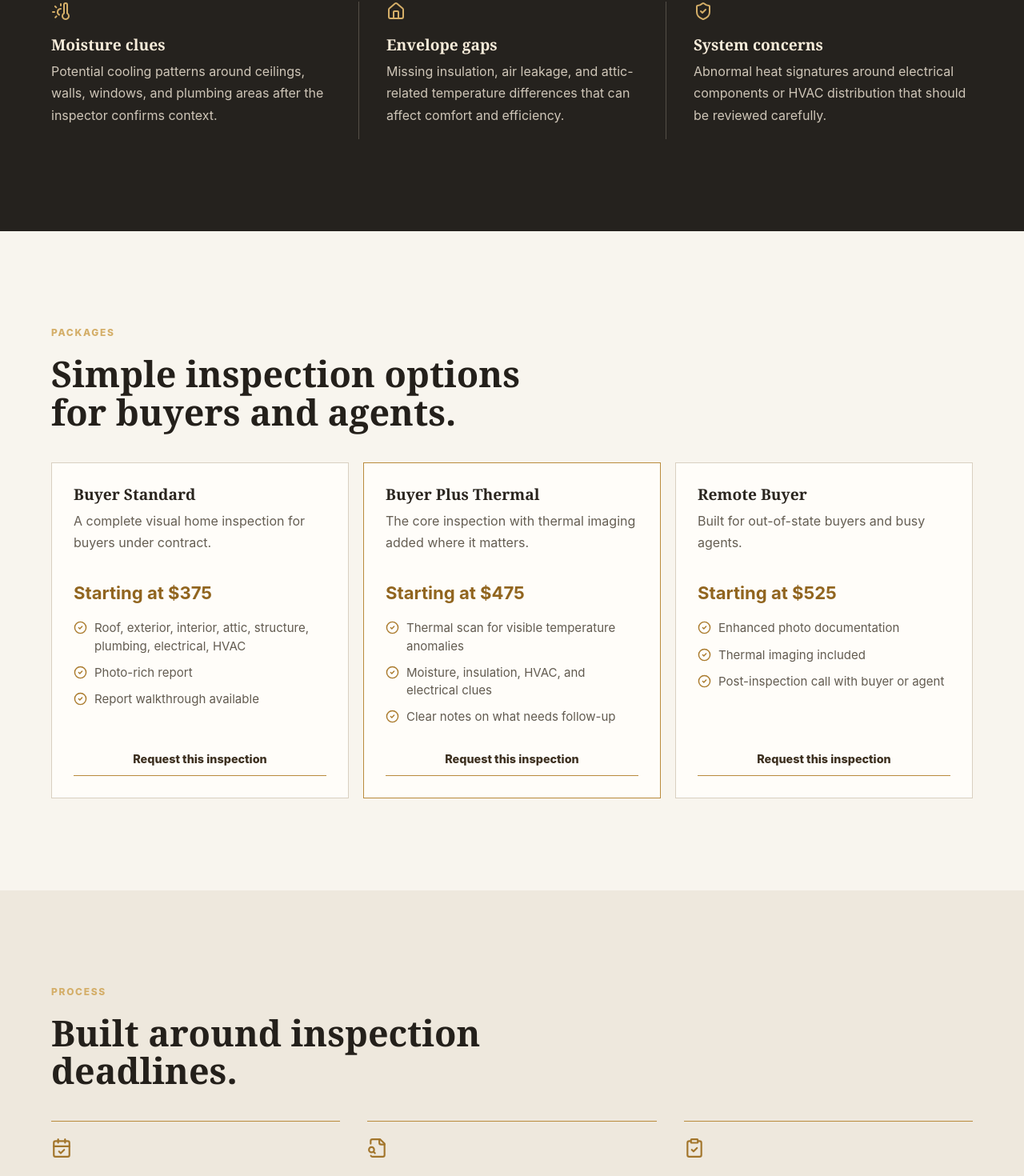
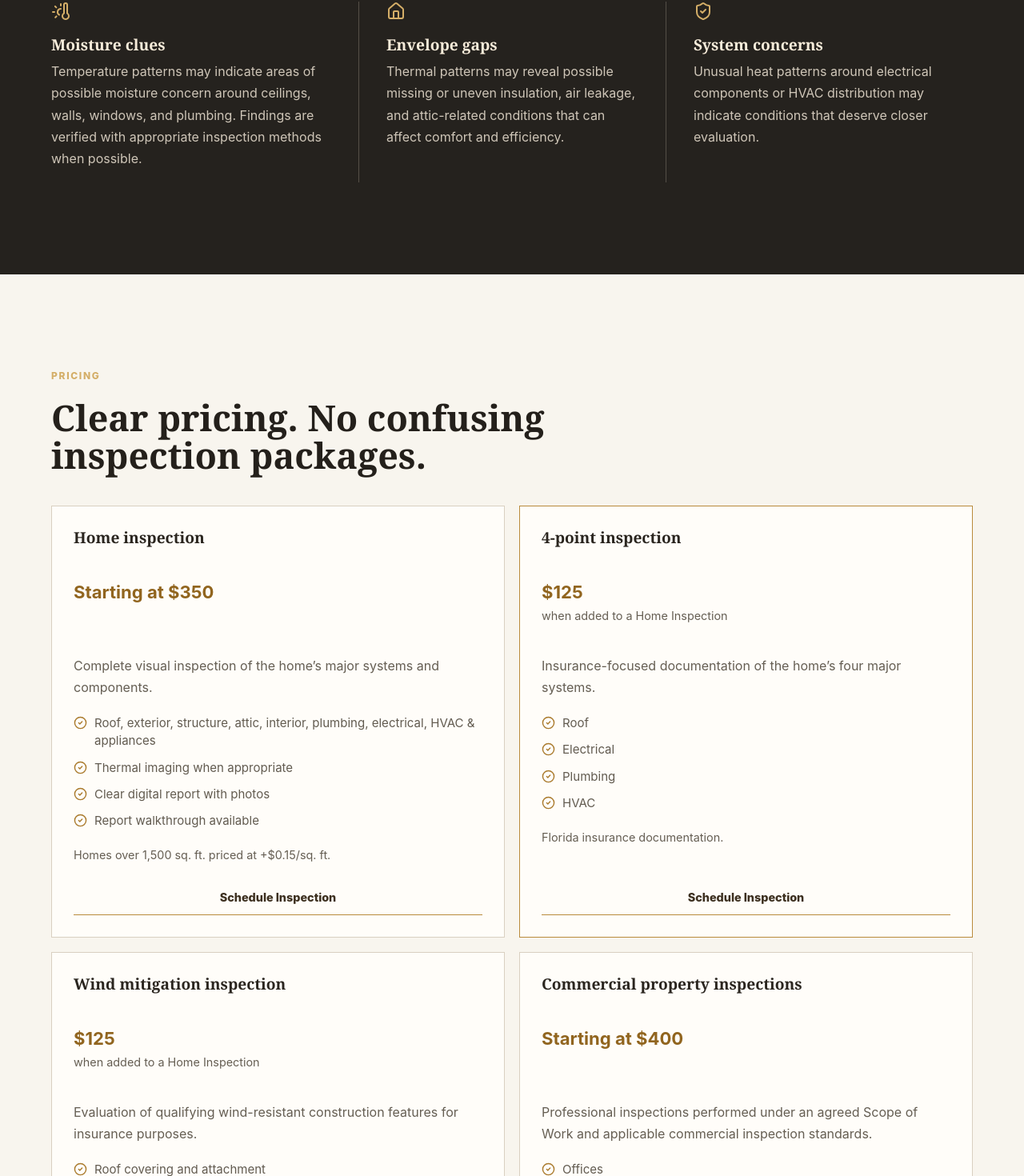
Before and after one commit to solv-ia/sharpsight, a React (Vite) app: page / in a window 1280 px wide. Shown: the part 3008-4478 px from the top of the page at 80% size. Built offline with nearby package versions, Linux system fonts and the light colour scheme.

Commit message:
Update inspection services, pricing, and online scheduling

```diff
--- a/src/App.tsx
+++ b/src/App.tsx
@@ -16,6 +16,8 @@ import {
   ThermometerSun,
   UserRoundCheck,
 } from 'lucide-react';
+
+const schedulingUrl = 'https://app.spectora.com/home-inspectors/my-inspection-company-88f9c0e9f5/schedule';
 
 const badges = [
   { file: 'badge00001.jpeg', name: 'Certified Professional Inspector' },
@@ -112,70 +114,69 @@ function BadgeSlider() {
   );
 }
 
-const serviceAreas = [
-  'Tampa',
-  'St. Petersburg',
-  'Clearwater',
-  'Brandon',
-  'Riverview',
-  'Wesley Chapel',
-  'Lutz',
-  "Land O' Lakes",
-  'Palm Harbor',
-  'Dunedin',
-  'Safety Harbor',
-  'Largo',
-];
+const serviceAreas = ['Pinellas', 'Hillsborough', 'Pasco', 'Manatee', 'Sarasota', 'Surrounding Areas'];
 
-const packages = [
+const inspectionServices = [
   {
-    name: 'Buyer Standard',
-    price: 'Starting at $375',
-    description: 'A complete visual home inspection for buyers under contract.',
-    items: ['Roof, exterior, interior, attic, structure, plumbing, electrical, HVAC', 'Photo-rich report', 'Report walkthrough available'],
+    name: 'Home inspection',
+    price: 'Starting at $350',
+    description: 'Complete visual inspection of the home’s major systems and components.',
+    items: [
+      'Roof, exterior, structure, attic, interior, plumbing, electrical, HVAC & appliances',
+      'Thermal imaging when appropriate',
+      'Clear digital report with photos',
+      'Report walkthrough available',
+    ],
+    note: 'Homes over 1,500 sq. ft. priced at +$0.15/sq. ft.',
   },
   {
-    name: 'Buyer Plus Thermal',
-    price: 'Starting at $475',
-    description: 'The core inspection with thermal imaging added where it matters.',
-    items: ['Thermal scan for visible temperature anomalies', 'Moisture, insulation, HVAC, and electrical clues', 'Clear notes on what needs follow-up'],
+    name: '4-point inspection',
+    price: '$125',
+    priceDetail: 'when added to a Home Inspection',
+    description: 'Insurance-focused documentation of the home’s four major systems.',
+    items: ['Roof', 'Electrical', 'Plumbing', 'HVAC'],
+    note: 'Florida insurance documentation.',
   },
   {
-    name: 'Remote Buyer',
-    price: 'Starting at $525',
-    description: 'Built for out-of-state buyers and busy agents.',
-    items: ['Enhanced photo documentation', 'Thermal imaging included', 'Post-inspection call with buyer or agent'],
+    name: 'Wind mitigation inspection',
+    price: '$125',
+    priceDetail: 'when added to a Home Inspection',
+    description: 'Evaluation of qualifying wind-resistant construction features for insurance purposes.',
+    items: ['Roof covering and attachment', 'Roof-to-wall connections', 'Opening protection', 'Roof geometry and related features'],
+  },
+  {
+    name: 'Commercial property inspections',
+    price: 'Starting at $400',
+    description: 'Professional inspections performed under an agreed Scope of Work and applicable commercial inspection standards.',
+    items: ['Offices', 'Retail spaces', 'Warehouses', 'Other commercial properties'],
+    action: 'Schedule a Commercial Inspection',
   },
 ];
 
-const comingSoon = [
-  '4-point inspections',
-  'Wind mitigation',
-  'Roof certifications',
-  'WDO coordination',
-  'Sewer scopes',
-  'Pool and spa',
-  'Mold and air quality',
-  'New construction',
-  '11-month warranty',
-  'Commercial inspections',
+const additionalServices = [
+  '4-Point Inspection',
+  'Wind Mitigation Inspection',
+  'Manufactured Home Inspection',
+  'Pre-Drywall Inspection',
+  '11-Month Warranty Inspection',
+  'Annual Maintenance Inspection',
 ];
 
 const inspectionSteps = [
   {
     icon: CalendarCheck,
     title: 'Schedule fast',
-    text: 'Request a time online and include the property address, square footage, and inspection deadline.',
+    text: 'Request a time online and provide the property address, square footage, and any important timing details.',
   },
   {
     icon: FileSearch,
     title: 'Inspect with context',
-    text: 'We inspect the visible systems and use thermal imaging to document meaningful temperature patterns.',
+    text: 'We inspect the home’s visible and accessible systems and components, using thermal imaging when appropriate to document meaningful temperature patterns.',
   },
   {
     icon: ClipboardCheck,
     title: 'Review clearly',
-    text: 'You receive a clean report built for decisions, negotiations, and agent follow-up.',
+    text: 'You receive a clear digital report with photos and straightforward findings to support decisions, negotiations, maintenance, and follow-up.',
   },
 ];
 
@@ -219,7 +220,7 @@ function App() {
             </p>
 
             <div className="hero-actions">
-              <a className="button primary" href="#schedule">
+              <a className="button primary" href={schedulingUrl}>
                 Schedule Inspection
                 <ArrowRight size={18} aria-hidden="true" />
               </a>
@@ -277,7 +278,7 @@ function App() {
         <section className="section split" id="services">
           <div>
             <p className="eyebrow">Launch focus</p>
-            <h2>Residential inspection first, with thermal imaging built into the story.</h2>
+            <h2>Residential inspection first, with thermal imaging used where it adds value.</h2>
           </div>
           <div className="feature-list">
             <article>
@@ -288,12 +289,12 @@ function App() {
             <article>
               <CheckCircle2 size={22} aria-hidden="true" />
               <h3>Thermal imaging</h3>
-              <p>Temperature-anomaly documentation that can support moisture, insulation, HVAC, and electrical follow-up decisions.</p>
+              <p>Thermal imaging, when appropriate, may help reveal temperature anomalies related to moisture, insulation, HVAC, and electrical concerns.</p>
             </article>
             <article>
               <CheckCircle2 size={22} aria-hidden="true" />
-              <h3>Buyer-ready reporting</h3>
-              <p>Clear photos, plain-English findings, priorities, and optional report walkthrough support for buyers and agents.</p>
+              <h3>Clear, client-ready reporting</h3>
+              <p>Clear photos, plain-English findings, priorities, and optional report walkthrough support for clients and agents.</p>
             </article>
           </div>
         </section>
@@ -301,9 +302,9 @@ function App() {
         <section className="section thermal-section" id="thermal">
           <div className="section-heading">
             <p className="eyebrow">Thermal imaging</p>
-            <h2>A stronger visual layer for Tampa Bay homes.</h2>
+            <h2>A stronger visual layer for West Central Florida homes.</h2>
             <p>
-              Thermal imaging is not X-ray vision. It helps identify visible temperature differences that deserve closer inspection, documentation, or specialist follow-up.
+              Thermal imaging is not X-ray vision. When appropriate, it can help identify surface temperature patterns that deserve closer inspection, documentation, or further evaluation.
             </p>
           </div>
 
@@ -311,35 +312,36 @@ function App() {
             <article>
               <ThermometerSun size={24} aria-hidden="true" />
               <h3>Moisture clues</h3>
-              <p>Potential cooling patterns around ceilings, walls, windows, and plumbing areas after the inspector confirms context.</p>
+              <p>Temperature patterns may indicate areas of possible moisture concern around ceilings, walls, windows, and plumbing. Findings are verified with appropriate inspection methods when possible.</p>
             </article>
             <article>
               <Home size={24} aria-hidden="true" />
               <h3>Envelope gaps</h3>
-              <p>Missing insulation, air leakage, and attic-related temperature differences that can affect comfort and efficiency.</p>
+              <p>Thermal patterns may reveal possible missing or uneven insulation, air leakage, and attic-related conditions that can affect comfort and efficiency.</p>
             </article>
             <article>
               <ShieldCheck size={24} aria-hidden="true" />
               <h3>System concerns</h3>
-              <p>Abnormal heat signatures around electrical components or HVAC distribution that should be reviewed carefully.</p>
+              <p>Unusual heat patterns around electrical components or HVAC distribution may indicate conditions that deserve closer evaluation.</p>
             </article>
           </div>
         </section>
 
         <section className="section" id="pricing">
           <div className="section-heading compact">
-            <p className="eyebrow">Packages</p>
-            <h2>Simple inspection options for buyers and agents.</h2>
+            <p className="eyebrow">Pricing</p>
+            <h2>Clear pricing. No confusing inspection packages.</h2>
           </div>
 
           <div className="pricing-grid">
-            {packages.map((item) => (
+            {inspectionServices.map((item) => (
               <article className="price-card" key={item.name}>
-                <div>
-                  <h3>{item.name}</h3>
-                  <p>{item.description}</p>
+                <h3>{item.name}</h3>
+                <div className="service-price">
+                  <strong>{item.price}</strong>
+                  {item.priceDetail ? <span>{item.priceDetail}</span> : null}
                 </div>
-                <strong>{item.price}</strong>
+                <p className="service-description">{item.description}</p>
                 <ul>
                   {item.items.map((point) => (
                     <li key={point}>
@@ -348,7 +350,8 @@ function App() {
                     </li>
                   ))}
                 </ul>
-                <a href="#schedule">Request this inspection</a>
+                {item.note ? <p className="price-note">{item.note}</p> : null}
+                <a href={schedulingUrl}>{item.action ?? 'Schedule Inspection'}</a>
               </article>
             ))}
           </div>
@@ -357,7 +360,7 @@ function App() {
         <section className="section process-section">
           <div className="section-heading compact">
             <p className="eyebrow">Process</p>
-            <h2>Built around inspection deadlines.</h2>
+            <h2>Built around your timeline.</h2>
           </div>
           <div className="process-grid">
             {inspectionSteps.map((step) => {
@@ -375,13 +378,13 @@ function App() {
 
         <section className="section area-section" id="areas">
           <div>
-            <p className="eyebrow">Service area</p>
-            <h2>Focused on Greater Tampa Bay.</h2>
+            <p className="eyebrow">Serving West Central Florida</p>
+            <h2>Serving homes across West Central Florida.</h2>
             <p>
-              Local pages should be built around real Tampa Bay inspection concerns: older electrical systems, moisture intrusion, roof age, humidity, coastal exposure, and fast-growing suburban construction.
+              Sharp Sight provides professional inspection services throughout Pinellas, Hillsborough, Pasco, Manatee, Sarasota, and surrounding communities. From coastal properties to newer inland construction, every inspection is approached with attention to the home’s condition, construction, and local environment.
             </p>
           </div>
-          <div className="area-list" aria-label="Greater Tampa Bay service areas">
+          <div className="area-list" aria-label="West Central Florida service areas">
             {serviceAreas.map((area) => (
               <span key={area}>{area}</span>
             ))}
@@ -393,65 +396,44 @@ function App() {
             <p className="eyebrow">For agents</p>
             <h2>A smoother inspection handoff for Tampa Bay transactions.</h2>
             <p>
-              Buyers need facts quickly. Agents need a responsive inspector, a clear report, and fewer loose ends after delivery.
+              Buyers need clear information quickly. Agents need a responsive inspector, straightforward communication, and a report that’s easy to navigate.
             </p>
           </div>
           <div className="agent-points">
-            <span><Clock3 size={18} aria-hidden="true" /> Same-day report goal</span>
-            <span><Camera size={18} aria-hidden="true" /> Thermal imaging option</span>
+            <span><Clock3 size={18} aria-hidden="true" /> Prompt report delivery</span>
+            <span><Camera size={18} aria-hidden="true" /> Thermal imaging when appropriate</span>
             <span><ClipboardCheck size={18} aria-hidden="true" /> Buyer-friendly summaries</span>
             <span><Phone size={18} aria-hidden="true" /> Call/text coordination</span>
           </div>
         </section>
 
-        <section className="section coming-soon" id="soon">
+        <section className="section additional-services" id="soon">
           <div className="section-heading compact">
-            <p className="eyebrow">Coming soon</p>
-            <h2>Future services can be visible without confusing launch availability.</h2>
+            <p className="eyebrow">Additional services</p>
+            <h2>More ways to protect and understand your property.</h2>
           </div>
-          <div className="soon-list">
-            {comingSoon.map((service) => (
+          <div className="additional-services-list">
+            {additionalServices.map((service) => (
               <span key={service}>{service}</span>
             ))}
           </div>
+          <p className="availability-note">Availability may vary by property type and inspection scope.</p>
         </section>
 
         <section className="section schedule-section" id="schedule">
-          <div>
+          <div className="schedule-copy">
             <p className="eyebrow">Request an inspection</p>
-            <h2>Send the address and deadline. Sharp Sight will confirm timing.</h2>
+            <h2>Schedule your inspection with Sharp Sight.</h2>
+            <p>Choose your inspection service, enter the property details, select your preferred date and time, and submit your request. We’ll confirm the appointment once everything is reviewed.</p>
           </div>
-          <form className="schedule-form">
-            <label>
-              Name
-              <input type="text" name="name" placeholder="Your name" autoComplete="name" />
-            </label>
-            <label>
-              Phone
-              <input type="tel" name="phone" placeholder="Best number" autoComplete="tel" inputMode="tel" />
-            </label>
-            <label>
-              Property address
-              <input type="text" name="address" placeholder="Street, city, ZIP" autoComplete="street-address" />
-            </label>
-            <label>
-              Inspection type
-              <select name="inspectionType" defaultValue="Buyer Plus Thermal">
-                <option>Buyer Standard</option>
-                <option>Buyer Plus Thermal</option>
-                <option>Remote Buyer</option>
-                <option>Pre-Listing Clarity</option>
-              </select>
-            </label>
-            <label className="full">
-              Notes
-              <textarea name="notes" rows={4} placeholder="Inspection deadline, square footage, agent contact, or access notes" />
-            </label>
-            <button className="button primary form-button" type="submit">
-              Request Confirmation
+          <div className="schedule-card">
+            <CalendarCheck size={32} aria-hidden="true" />
+            <p>Book online through our secure scheduling system.</p>
+            <a className="button primary" href={schedulingUrl}>
+              SCHEDULE INSPECTION
               <ArrowRight size={18} aria-hidden="true" />
-            </button>
-          </form>
+            </a>
+          </div>
         </section>
       </main>
 
--- a/src/styles.css
+++ b/src/styles.css
@@ -125,7 +125,7 @@ p { color: #655e53; line-height: 1.7; }
 .thermal-section { color: #f8f5ee; background: #25221e; }
 .thermal-section h2 { color: #fff9ee; }
 .thermal-section .section-heading > p:not(.eyebrow) { color: #cfc6b8; }
-.thermal-grid, .pricing-grid { grid-template-columns: repeat(3, minmax(0, 1fr)); }
+.thermal-grid { grid-template-columns: repeat(3, minmax(0, 1fr)); }
 .thermal-grid article { padding: 0 clamp(18px, 3vw, 34px); border-left: 1px solid rgba(223, 211, 191, 0.26); }
 .thermal-grid article:first-child { padding-left: 0; border-left: 0; }
 .thermal-grid article:last-child { padding-right: 0; }
@@ -133,14 +133,19 @@ p { color: #655e53; line-height: 1.7; }
 .thermal-grid p { color: #cfc6b8; }
 .thermal-grid svg { color: #d4ae68; }
 
-.pricing-grid { gap: 18px; }
+.pricing-grid { grid-template-columns: repeat(4, minmax(0, 1fr)); gap: 18px; }
 .price-card { display: flex; flex-direction: column; gap: 20px; min-height: 100%; padding: 27px; border: 1px solid #d9d0c1; background: #fffdf9; }
 .price-card:nth-child(2) { border-color: #b98b3d; }
 .price-card strong { color: #91651f; font-size: 1.38rem; }
+.price-card h3, .price-card .service-description, .price-card .price-note { margin: 0; }
+.service-price { display: grid; gap: 6px; min-height: 72px; align-content: start; }
+.service-price span { color: #655e53; font-size: 0.9rem; line-height: 1.5; }
+.price-note { font-size: 0.9rem; }
+
 .price-card ul { display: grid; gap: 11px; padding: 0; margin: 0; list-style: none; }
 .price-card li { display: grid; grid-template-columns: 17px 1fr; gap: 9px; color: #625b50; font-size: 0.94rem; line-height: 1.48; }
 .price-card li svg { color: #aa7a2c; margin-top: 2px; }
-.price-card a { display: inline-flex; align-items: center; justify-content: center; min-height: 42px; margin-top: auto; color: #3d3020; border-bottom: 1px solid #b98b3d; font-size: 0.9rem; font-weight: 760; transition: color 160ms ease, border-color 160ms ease; }
+.price-card a { text-align: center; padding-block: 10px; line-height: 1.4; display: inline-flex; align-items: center; justify-content: center; min-height: 42px; margin-top: auto; color: #3d3020; border-bottom: 1px solid #b98b3d; font-size: 0.9rem; font-weight: 760; transition: color 160ms ease, border-color 160ms ease; }
 .price-card a:hover { color: #8b621f; border-color: #8b621f; }
 
 .process-section { background: #eee8dd; }
@@ -148,9 +153,10 @@ p { color: #655e53; line-height: 1.7; }
 .process-grid article { padding-top: 20px; border-top: 1px solid #b98b3d; }
 
 .area-section { background: #f8f5ee; }
-.area-list, .soon-list, .agent-points { display: flex; flex-wrap: wrap; gap: 9px; }
-.area-list span, .soon-list span { display: inline-flex; align-items: center; min-height: 31px; padding: 5px 0; color: #595247; font-size: 0.92rem; }
-.area-list span:not(:last-child)::after, .soon-list span:not(:last-child)::after { margin-left: 9px; color: #b98b3d; content: "/"; }
+.area-list, .additional-services-list, .agent-points { display: flex; flex-wrap: wrap; gap: 9px; }
+.area-list span, .additional-services-list span { display: inline-flex; align-items: center; min-height: 31px; padding: 5px 0; color: #595247; font-size: 0.92rem; }
+.area-list span:not(:last-child)::after, .additional-services-list span:not(:last-child)::after { margin-left: 9px; color: #b98b3d; content: "/"; }
+.area-list span:not(:last-child)::after { content: "•"; }
 
 .agent-section { color: #f8f5ee; background: #201e1b; }
 .agent-section h2, .agent-section h3 { color: #fff9ee; }
@@ -160,21 +166,18 @@ p { color: #655e53; line-height: 1.7; }
 .agent-points span { display: inline-flex; align-items: center; gap: 9px; min-height: 62px; color: #eee5d9; border-bottom: 1px solid rgba(232, 222, 207, 0.25); font-size: 0.94rem; font-weight: 650; }
 .agent-points svg { color: #d4ae68; }
 
-.coming-soon { background: #f1ece3; }
-.coming-soon .section-heading { margin-bottom: 26px; }
-.soon-list { max-width: 900px; }
+.additional-services { background: #f1ece3; }
+.additional-services .section-heading { margin-bottom: 26px; }
+.additional-services-list { max-width: 900px; }
 
 .schedule-section { color: #f8f5ee; background: #1c1a17; }
 .schedule-section h2 { color: #fff9ee; }
-.schedule-section > div > p:not(.eyebrow) { color: #d5ccbf; }
-.schedule-form { display: grid; grid-template-columns: repeat(2, minmax(0, 1fr)); gap: 16px; padding: clamp(22px, 3vw, 34px); background: #f8f5ee; }
-.schedule-form label { display: grid; gap: 8px; color: #595044; font-size: 0.75rem; font-weight: 800; letter-spacing: 0.09em; text-transform: uppercase; }
-.schedule-form .full, .form-button { grid-column: 1 / -1; }
-.schedule-form input, .schedule-form select, .schedule-form textarea { width: 100%; min-height: 45px; padding: 11px 12px; color: #29241e; background: #fffdf9; border: 1px solid #d6cbbc; border-radius: 0; outline: none; }
-.schedule-form textarea { min-height: 112px; resize: vertical; }
-.schedule-form input:focus, .schedule-form select:focus, .schedule-form textarea:focus { border-color: #a2752b; box-shadow: 0 0 0 3px rgba(162, 117, 43, 0.17); }
-.schedule-form .button.primary { color: #fff9ee; background: #201d19; border-color: #201d19; }
-.schedule-form .button.primary:hover { color: #201d19; background: #d4ae68; border-color: #d4ae68; }
+.schedule-copy > p:not(.eyebrow) { color: #d5ccbf; }
+.schedule-card { display: grid; justify-items: start; gap: 24px; padding: clamp(24px, 4vw, 48px); background: #f8f5ee; }
+.schedule-card > svg { color: #a2752b; }
+.schedule-card p { margin: 0; color: #595044; font-size: 1.2rem; }
+.schedule-card .button { max-width: 100%; white-space: normal; line-height: 1.4; }
+.schedule-card .button svg { flex-shrink: 0; }
 
 .floating-call {
   position: fixed;
@@ -197,12 +200,20 @@ p { color: #655e53; line-height: 1.7; }
 
 section { scroll-margin-top: 92px; }
 
+@media (min-width: 681px) {
+  .price-card h3 { min-height: 2.44em; }
+}
+
+@media (max-width: 1280px) {
+  .pricing-grid { grid-template-columns: repeat(2, minmax(0, 1fr)); }
+}
+
 @media (max-width: 1040px) {
   .nav-links { display: none; }
   .hero, .split, .area-section, .agent-section, .schedule-section { grid-template-columns: 1fr; }
   .hero { min-height: auto; }
   .hero-media, .hero-media img { min-height: 440px; }
-  .thermal-grid, .pricing-grid, .process-grid { grid-template-columns: 1fr; }
+  .thermal-grid, .process-grid { grid-template-columns: 1fr; }
   .thermal-grid { gap: 22px; }
   .thermal-grid article, .thermal-grid article:first-child, .thermal-grid article:last-child { padding: 0; border: 0; }
   .intent-band { grid-template-columns: repeat(2, minmax(0, 1fr)); }
@@ -211,6 +222,7 @@ section { scroll-margin-top: 92px; }
 }
 
 @media (max-width: 680px) {
+  .pricing-grid { grid-template-columns: 1fr; }
   .topbar { min-height: 104px; gap: 12px; padding-block: 4px; }
   .brand-logo { width: min(340px, calc(100vw - 36px)); }
   .hero { padding-top: 48px; }
@@ -226,7 +238,7 @@ section { scroll-margin-top: 92px; }
   .intent-band a:first-child { border-top: 0; }
   .process-grid { gap: 24px; }
   .agent-points { grid-template-columns: 1fr; }
-  .schedule-form { grid-template-columns: 1fr; padding: 20px; }
+  .schedule-card { padding: 24px; }
   .floating-call { right: 18px; bottom: 18px; width: 50px; height: 50px; }
 }
 
@@ -258,3 +270,5 @@ section { scroll-margin-top: 92px; }
   .badge-card { padding: 16px 10px; }
   .badge-card img { height: 140px; }
 }
+
+.availability-note { margin: 24px 0 0; font-size: 0.9rem; }
```
